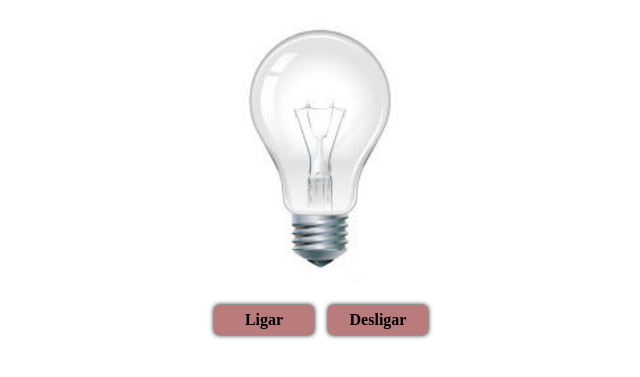
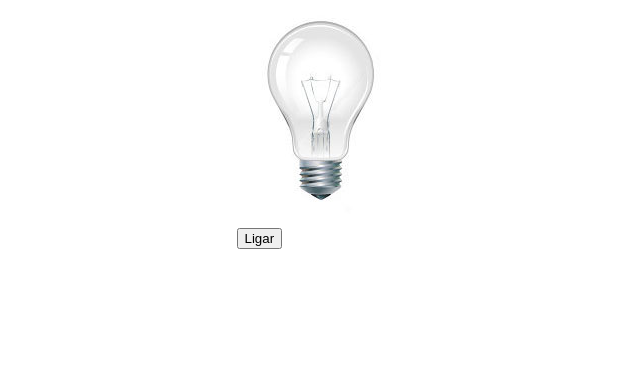
Before and after one commit to RayssaIssa/Projetos-JavaScript, a plain HTML site: page Lampada/index.html in a window 1280 px wide. Shown: the part 81-458 px from the top of the page, without its empty margins (319-959 px from the left). Drawn offline with Linux system fonts and the light colour scheme.

Commit message:
Update index.html

```diff
--- a/Lampada/index.html
+++ b/Lampada/index.html
@@ -13,9 +13,8 @@
             <div class="image">
                 <img src="img/desligada.jpg" alt="lampada" id="lampada">
             </div>
-            <div class="buttons">
-                <button id="ligar">Ligar</button>
-                <button id="desligar">Desligar</button>
+            <div class="button">
+                <button id="interruptor">Ligar</button>
             </div>
         </div>
     </main>
```
